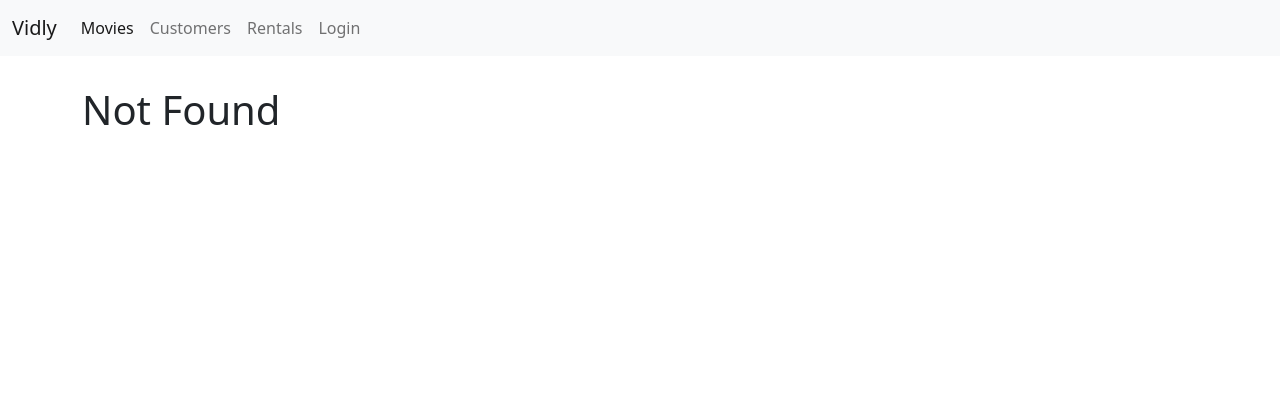
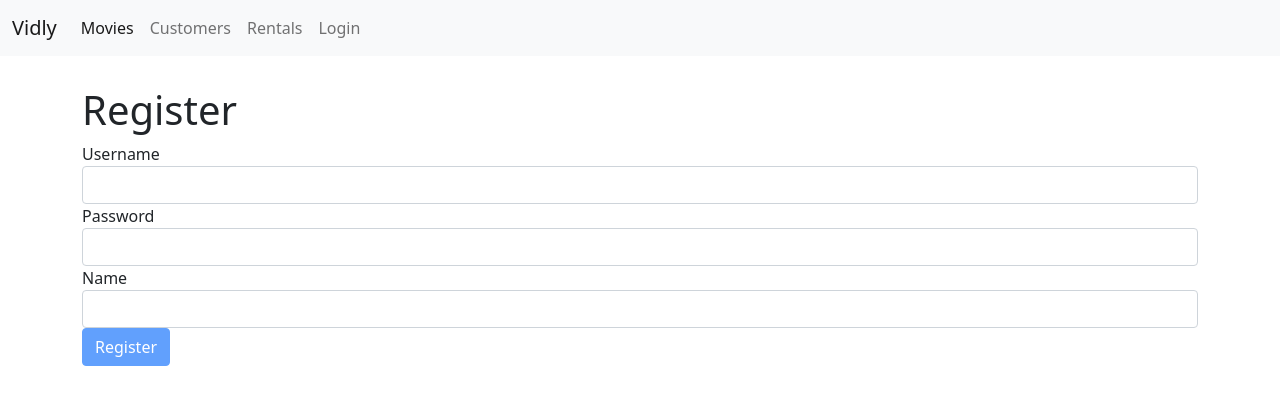
Before and after one commit to mikesouma/vidly-react, a React (Create React App) app: page /register in a window 1280 px wide. Before the commit this address led to /not-found. Shown: the top 404 px of the page. Built offline with nearby package versions, Linux system fonts and the light colour scheme.

Commit message:
feature : adding register form

```diff
--- a/src/App.js
+++ b/src/App.js
@@ -7,6 +7,7 @@ import Customers from './components/customers';
 import Rentals from './components/rentals';
 import NotFound from './components/notFound';
 import NavBar from './components/navbar';
+import RegisterForm from './components/registerForm';
 import './App.css';
 
 class App extends React.Component {
@@ -16,6 +17,7 @@ class App extends React.Component {
       <NavBar />
       <main className="container">
         <Switch>
+          <Route path="/register" component={RegisterForm} />
           <Route path="/login" component={LoginForm} />
           <Route path="/movies/:id" component={MovieForm} />
           <Route path="/movies" component={Movies} />
--- a/src/components/common/table.jsx
+++ b/src/components/common/table.jsx
@@ -1,6 +1,6 @@
 import React from 'react';
 import TableHeader from './tableHeader';
-import TableBody from './tableBody';
+import TableBody from './TableBody';
 
 const Table = ({ columns, sortColumn, onSort, data}) => {
         return (
--- /dev/null
+++ b/src/components/registerForm.jsx
@@ -0,0 +1,44 @@
+import React from 'react';
+import Joi from "joi-browser";
+import Form from "./common/form";
+
+class RegisterForm extends Form {
+    state = {
+        data: {username:"", password:"", name:""},
+        errors: {}
+    };
+
+    schema = {
+        username: Joi.string()
+            .required()
+            .email()
+            .label("Username"),
+        password: Joi.string()
+            .required()
+            .min(5)
+            .label("Password"),
+        name: Joi.string()
+            .required()
+            .label("Name")
+    };
+
+    doSubmit = () => {
+        //Call the Server
+        console.log("submitted.");
+    }
+    render() {
+        return (
+            <div>
+                <h1>Register</h1>
+                <form onSubmit={this.handleSubmit}>
+                    {this.renderInput("username","Username")}
+                    {this.renderInput("password","Password","password")}
+                    {this.renderInput("name","Name")}
+                    {this.renderButton("Register")}
+                </form>
+            </div>
+        );
+    }
+}
+
+export default RegisterForm;
```
Also changed, not shown: src/components/common/select.jsx (added, +20 -0 lines), 1 other file (tests, documents, lock files or other folders).
